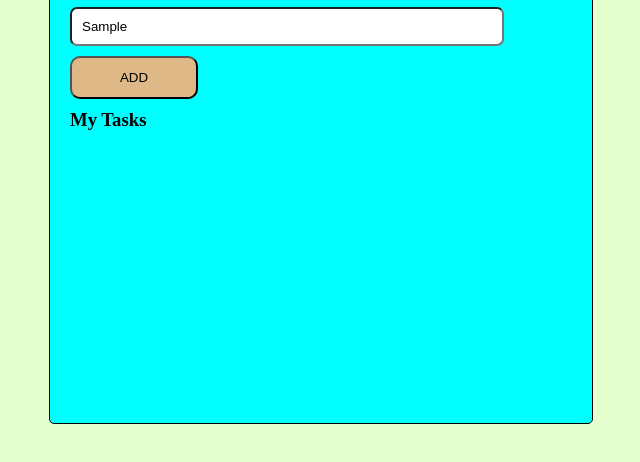
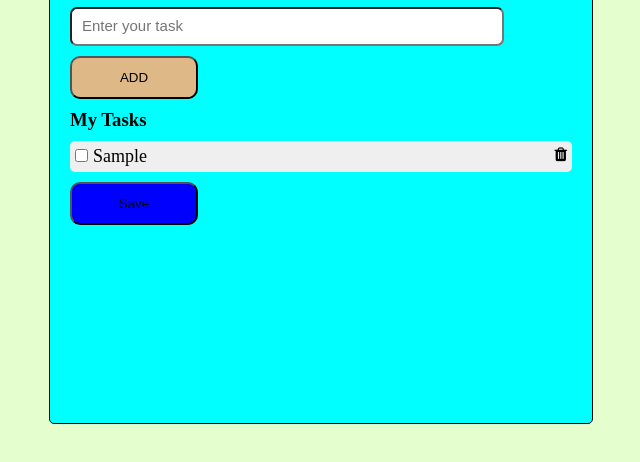
Before and after one commit to D2060/Todo, a plain HTML site: page index.html in a window 1280 px wide. Both pictures are taken after typing "Sample" into the empty fields and a click on the button "ADD". Shown: the part 232-694 px from the top of the page, without its empty margins (319-959 px from the left). Drawn offline with Linux system fonts and the light colour scheme.

Commit message:
updated_enter_on_add

```diff
--- a/script.js
+++ b/script.js
@@ -1,6 +1,11 @@
 let body=document.querySelector(".my_tasks");
+let uniqueId=0;
+
+let Todo_Container_box=document.querySelector(".container");
+let save_button;
 
 function addListItems(text,idx){
+
     id=`box_${idx}`;
     let div=document.createElement("div");
     div.classList.add("box");
@@ -26,12 +31,21 @@ function addListItems(text,idx){
     icon.classList.add("icon","fa","fa-solid","fa-trash");
     div.appendChild(icon);
 
+
+    if(idx==0){
+        let del_button=document.createElement('button');
+        del_button.classList.add('btns');
+        del_button.textContent="Save";
+        Todo_Container_box.appendChild(del_button);
+
+        save_button=del_button;
     }
 
     let check_box=document.querySelectorAll(".input_box");
     check_box.forEach((box,index)=>{
         box.addEventListener('click',()=>{
-        let label = document.querySelector(`#label_${index}`);
+            let i=box.id.charAt(box.id.length-1);
+            let label = document.querySelector(`#label_`+i);
             if(box.checked==true){
                 label.classList.add("strike");
             }else{
@@ -42,18 +56,38 @@ check_box.forEach((box,index)=>{
 
 
     let del = document.querySelectorAll(".icon");
-del.forEach((val,indexs)=>{
+    del.forEach((val)=>{
         val.addEventListener('click',()=>{
-        let div_box=document.querySelector(`#div_${indexs}`);
+            let j=val.id.charAt(val.id.length - 1);
+            let div_box=document.querySelector(`#div_`+j);
             div_box.remove();
         })
     })
 
+    // save_button.addEventListener("click",()=>{
+    //     let store=document.querySelectorAll('.box');
+    //     localStorage.setItem("local_storage",JSON.stringify(store));
+    // })
+
+}
 
 
 
 let btn=document.querySelector(".btn");
-btn.addEventListener('click',()=>{
 let input_ele=document.querySelector('.task');
-    addListItems(input_ele.value,id);
-})
+
+function addListItemsToBody(){
+    if (input_ele.value){
+        addListItems(input_ele.value,uniqueId++);
+    }else{
+        alert("Please Enter a Task to Proceed");
+    }
+    input_ele.value='';
+}
+
+btn.addEventListener('click',addListItemsToBody);
+input_ele.addEventListener('keydown',function(Event){
+    if(Event.key=='Enter'){
+        addListItemsToBody();
+    }
+});
--- a/style.css
+++ b/style.css
@@ -48,7 +48,7 @@ h3{
     font-size: 15px;
 }
 
-.btn{
+.btn,.btns{
     height: 9%;
     width: 25%;
     border-radius: 10px;
@@ -57,6 +57,10 @@ h3{
     text-align: center;
     background-color: burlywood;
     cursor: pointer;
+}
+
+.btns{
+    background-color: blue;
 }
 
 label{
```
Also changed, not shown: app.js (added). Lines whose indentation alone changed are shown as unchanged.
